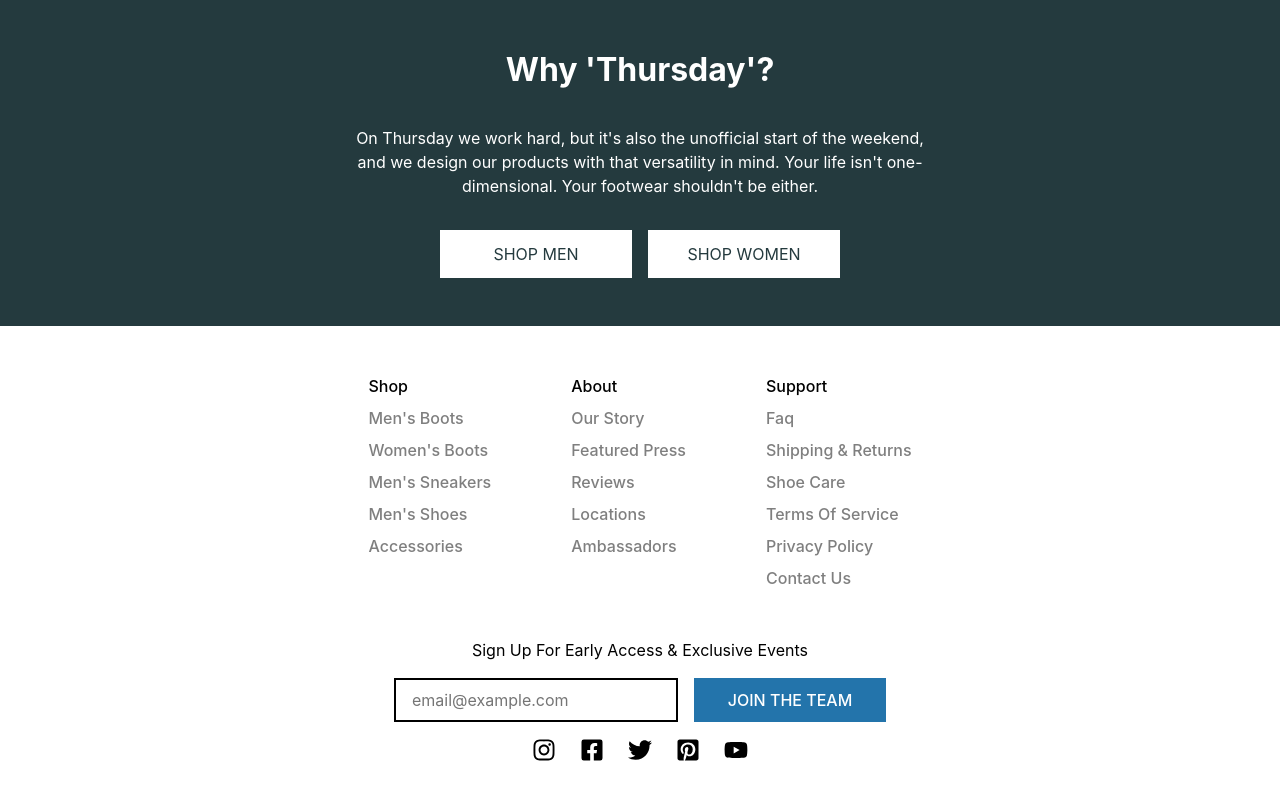
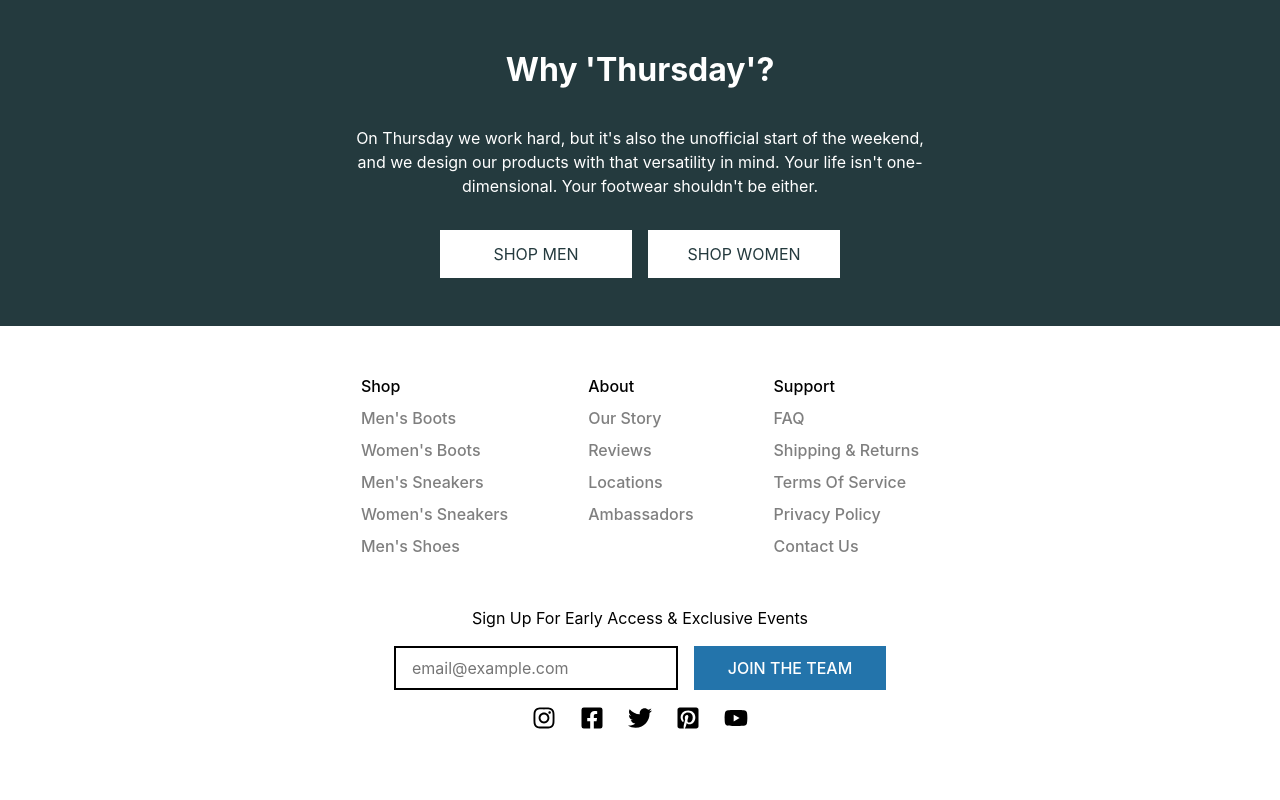
Before and after one commit to nhui98/thursdaybootsv2, a Next.js app: page / in a window 1280 px wide. Shown: the part 2530-3330 px from the top of the page. After the commit the page ends 3308 px from the top, so only its background shows below. Built offline with nearby package versions, Linux system fonts and the light colour scheme.

Commit message:
refactor: footer links changed

```diff
--- a/components/Footer/data.ts
+++ b/components/Footer/data.ts
@@ -33,81 +33,73 @@ export interface socialType {
 export const footerData: footerDataType = {
   sitemap: [
     {
-      title: "shop",
+      title: "Shop",
       links: [
         {
-          linkText: "men's boots",
-          href: "/",
+          linkText: "Men's Boots",
+          href: "/mens/boots/allstyles",
         },
         {
-          linkText: "women's boots",
-          href: "/",
+          linkText: "Women's Boots",
+          href: "/womens/boots/allstyles",
         },
         {
-          linkText: "men's sneakers",
-          href: "/",
+          linkText: "Men's Sneakers",
+          href: "/mens/sneakers/allstyles",
         },
         {
-          linkText: "men's shoes",
-          href: "/",
+          linkText: "Women's Sneakers",
+          href: "/womens/sneakers/allstyles",
         },
         {
-          linkText: "accessories",
-          href: "/",
+          linkText: "Men's Shoes",
+          href: "/mens/shoes/allstyles",
         },
       ],
     },
     {
-      title: "about",
+      title: "About",
       links: [
         {
-          linkText: "our story",
-          href: "/",
+          linkText: "Our Story",
+          href: "/about",
         },
         {
-          linkText: "featured press",
-          href: "/",
+          linkText: "Reviews",
+          href: "/reviews",
         },
         {
-          linkText: "reviews",
-          href: "/",
+          linkText: "Locations",
+          href: "/locations",
         },
         {
-          linkText: "locations",
-          href: "/",
-        },
-        {
-          linkText: "ambassadors",
-          href: "/",
+          linkText: "Ambassadors",
+          href: "/ambassadors",
         },
       ],
     },
     {
-      title: "support",
+      title: "Support",
       links: [
         {
-          linkText: "faq",
-          href: "/",
+          linkText: "FAQ",
+          href: "/faq",
         },
         {
-          linkText: "shipping & returns",
-          href: "/",
+          linkText: "Shipping & Returns",
+          href: "/shipping",
         },
         {
-          linkText: "shoe care",
-          href: "/",
+          linkText: "Terms of Service",
+          href: "/terms-of-service",
         },
         {
-          linkText: "terms of service",
-          href: "/",
+          linkText: "Privacy Policy",
+          href: "/privacy-statement",
         },
         {
-          linkText: "privacy policy",
-          href: "/",
-        },
-        {
-          linkText: "contact us",
-          href: "/",
+          linkText: "Contact Us",
+          href: "/contact-us",
         },
       ],
     },
@@ -119,23 +111,23 @@ export const footerData: footerDataType = {
     socialLinks: [
       {
         icon: FaInstagram,
-        href: "/",
+        href: "https://www.instagram.com/thursdayboots/",
       },
       {
         icon: FaFacebookSquare,
-        href: "/",
+        href: "https://www.facebook.com/ThursdayBoots/",
       },
       {
         icon: FaTwitter,
-        href: "/",
+        href: "https://twitter.com/ThursdayBootCo",
       },
       {
         icon: FaPinterestSquare,
-        href: "/",
+        href: "https://www.pinterest.co.uk/thursdayboots/",
       },
       {
         icon: FaYoutube,
-        href: "/",
+        href: "https://www.youtube.com/c/Thursdayboots",
       },
     ],
   },
```
